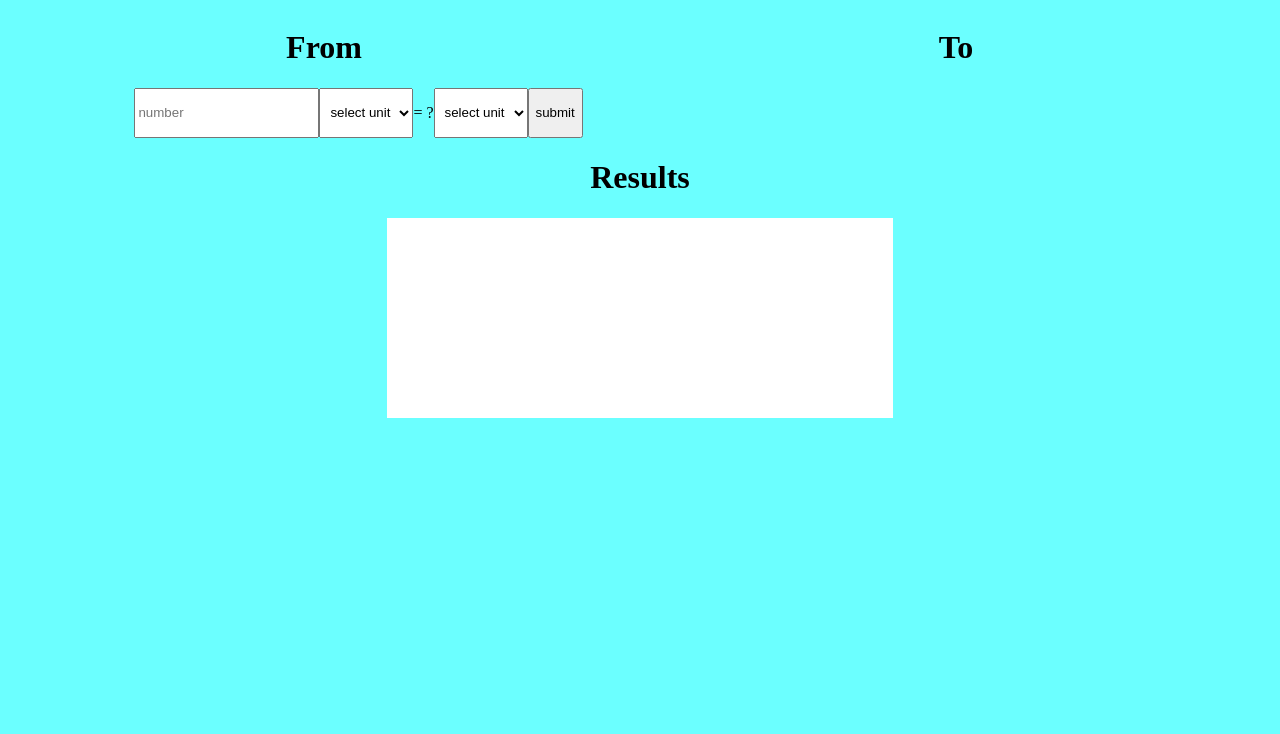
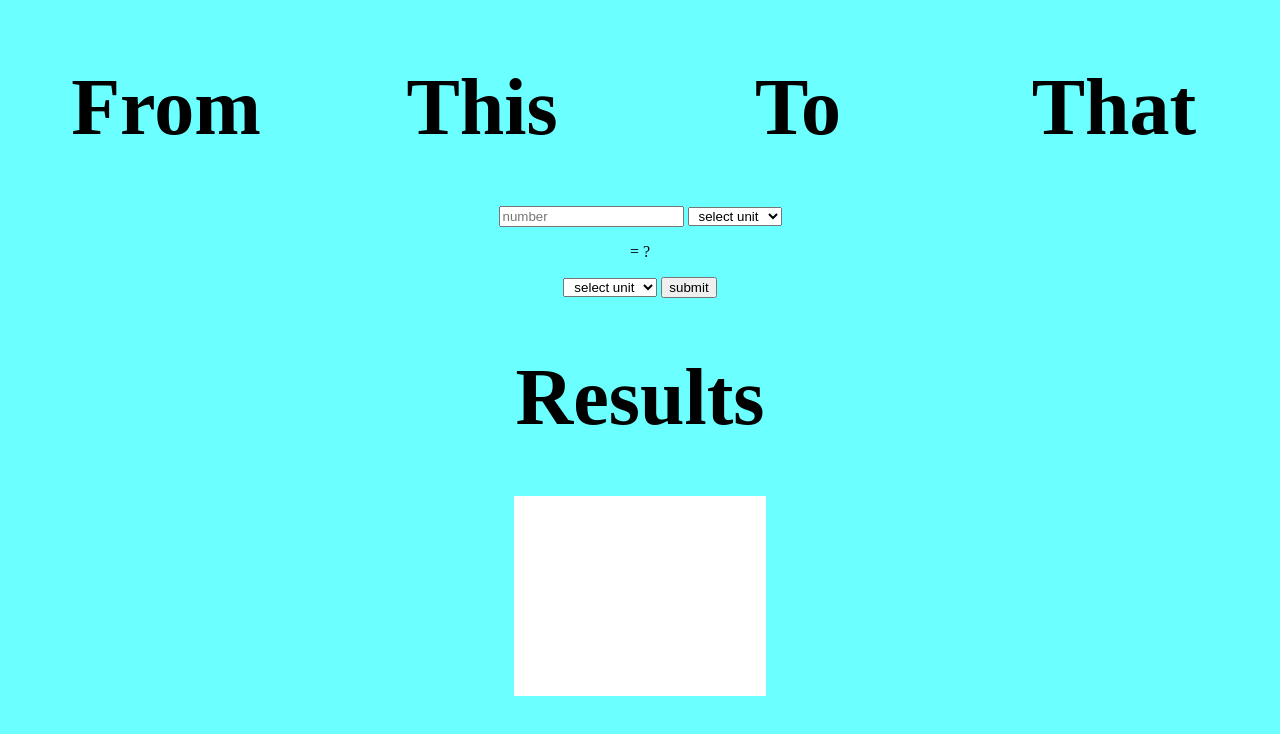
Before and after one commit to hayesmit/Javascript-labs, a plain HTML site: page reformat-unit-converterLab/unit_converter.html in a window 1280 px wide. Drawn offline with Linux system fonts and the light colour scheme.

Commit message:
better layout

```diff
--- a/reformat-unit-converterLab/unit_converter.css
+++ b/reformat-unit-converterLab/unit_converter.css
@@ -13,7 +13,7 @@ body{
     }
 
 form{
-    display: flex;
+
     text-align: center;
     width: 80%;
     margin: auto auto auto auto;
@@ -29,8 +29,12 @@ text-align:center;}
 
 .display{
     height: 200px;
-    width: 40%;
+    width: 20%;
     background-color: white;
     margin: auto auto auto auto;
     text-align: center;
 }
+
+h1{
+font-size:5em;
+}
--- a/reformat-unit-converterLab/unit_converter.html
+++ b/reformat-unit-converterLab/unit_converter.html
@@ -9,9 +9,11 @@
 <body>
 <div class="convert">
     <h1>From</h1>
+    <h1>This</h1>
     <h1>To</h1>
+    <h1>That</h1>
 </div>
-
+<div>
     <form>
         <input name="distance" type="text" id="distance" placeholder="number" required title="must be a number" pattern="[0-9]{1,}(?:\.\[0-9]{1,})">
         <select required class="inputs" name="Sunits" id="Sunits">
@@ -37,6 +39,7 @@
         </select>
         <button type="submit" id="submit" class="inputs">submit</button>
     </form>
+</div>
 <div class="results">
 
     <h1> Results</h1>
```
